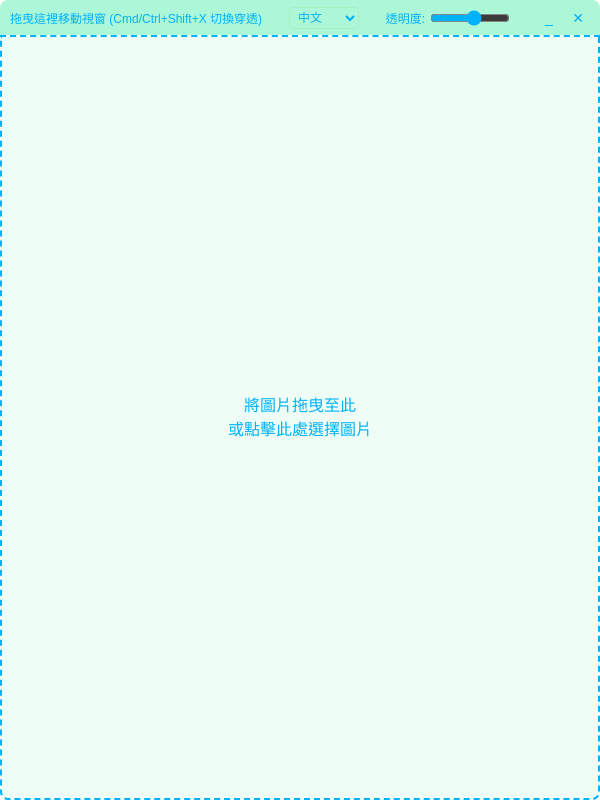
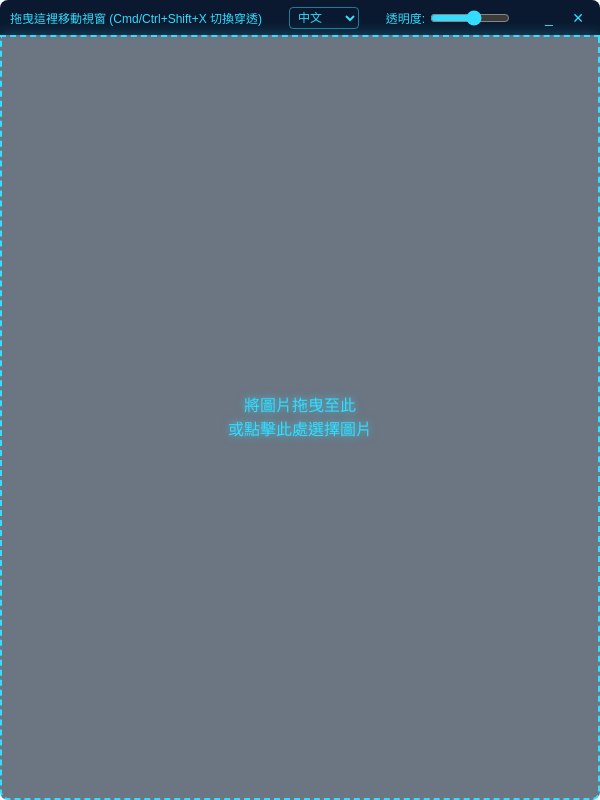
Before and after one commit to anshaer/Photo-editing-aid, an Electron app: page index.html in a window 600 px wide. Drawn offline with Linux system fonts and the light colour scheme; no server answers.

Commit message:
Update style.css

```diff
--- a/style.css
+++ b/style.css
@@ -1,10 +1,10 @@
+
 * {
   box-sizing: border-box;
   margin: 0;
   padding: 0;
   user-select: none;
 }
-
 body, html {
   width: 100%;
   height: 100%;
@@ -12,12 +12,11 @@ body, html {
   overflow: hidden;
   font-family: sans-serif;
 }
-
 .drag-bar {
   -webkit-app-region: drag;
   height: 35px;
-  background-color: #abf7d7;
-  color: #00b1fc;
+  background-color: #0A192F;
+  color: #33DDFF;
   display: flex;
   justify-content: space-between;
   align-items: center;
@@ -26,53 +25,46 @@ body, html {
   border-top-left-radius: 8px;
   border-top-right-radius: 8px;
   transition: opacity 0.3s;
+  box-shadow: 0 2px 5px rgba(51, 221, 255, 0.2);
 }
-
 body.click-through .drag-bar {
   opacity: 0;
 }
-
-
 #lang-select {
   -webkit-app-region: no-drag;
   background-color: transparent;
-  color: #00b1fc;
-  border: 1px solid rgba(160, 232, 175, 0.5);
+  color: #33DDFF;
+  border: 1px solid rgba(51, 221, 255, 0.5);
   border-radius: 4px;
   font-size: 12px;
   padding: 2px 4px;
   cursor: pointer;
   outline: none;
 }
-
 #lang-select option {
-  background-color: #00b1fc;
-  color: #00b1fc;
+  background-color: #0A192F;
+  color: #33DDFF;
 }
-
 .slider-container {
   -webkit-app-region: no-drag;
   display: flex;
   align-items: center;
   gap: 5px;
 }
-
 input[type="range"] {
   cursor: pointer;
   width: 80px;
-  accent-color: #00b1fc;
+  accent-color: #33DDFF;
 }
-
 .window-controls {
   -webkit-app-region: no-drag;
   display: flex;
   gap: 5px;
 }
-
 .window-controls button {
   background: transparent;
   border: none;
-  color: #00b1fc;
+  color: #33DDFF;
   cursor: pointer;
   font-size: 14px;
   width: 24px;
@@ -83,43 +75,40 @@ input[type="range"] {
   border-radius: 4px;
   transition: background-color 0.2s, color 0.2s;
 }
-
 .window-controls button:hover {
-  background-color: rgba(171, 247, 215, 0.2);
+  background-color: rgba(51, 221, 255, 0.15);
 }
-
 #close-btn:hover {
   background-color: #ff4c4c;
   color: white;
 }
-
 .image-container {
   width: 100%;
   height: calc(100% - 35px);
-  background-color: rgba(171, 247, 215, 0.2);
-  border: 2px dashed #00b1fc;
+  background-color: rgba(10, 25, 47, 0.6);
+  border: 2px dashed #33DDFF;
   display: flex;
   justify-content: center;
   align-items: center;
   border-bottom-left-radius: 8px;
   border-bottom-right-radius: 8px;
   overflow: hidden;
-  transition: border 0.3s;
+  transition: border 0.3s, box-shadow 0.3s;
   cursor: pointer;
+  box-shadow: 0 0 15px rgba(51, 221, 255, 0.3);
 }
-
 body.click-through .image-container {
   border: none;
   background-color: transparent;
+  box-shadow: none;
 }
-
 #drop-text {
-  color: #00b1fc;
+  color: #33DDFF;
   pointer-events: none;
   text-align: center;
   line-height: 1.5;
+  text-shadow: 0 0 8px rgba(51, 221, 255, 0.8);
 }
-
 #ref-image {
   max-width: 100%;
   max-height: 100%;
```
